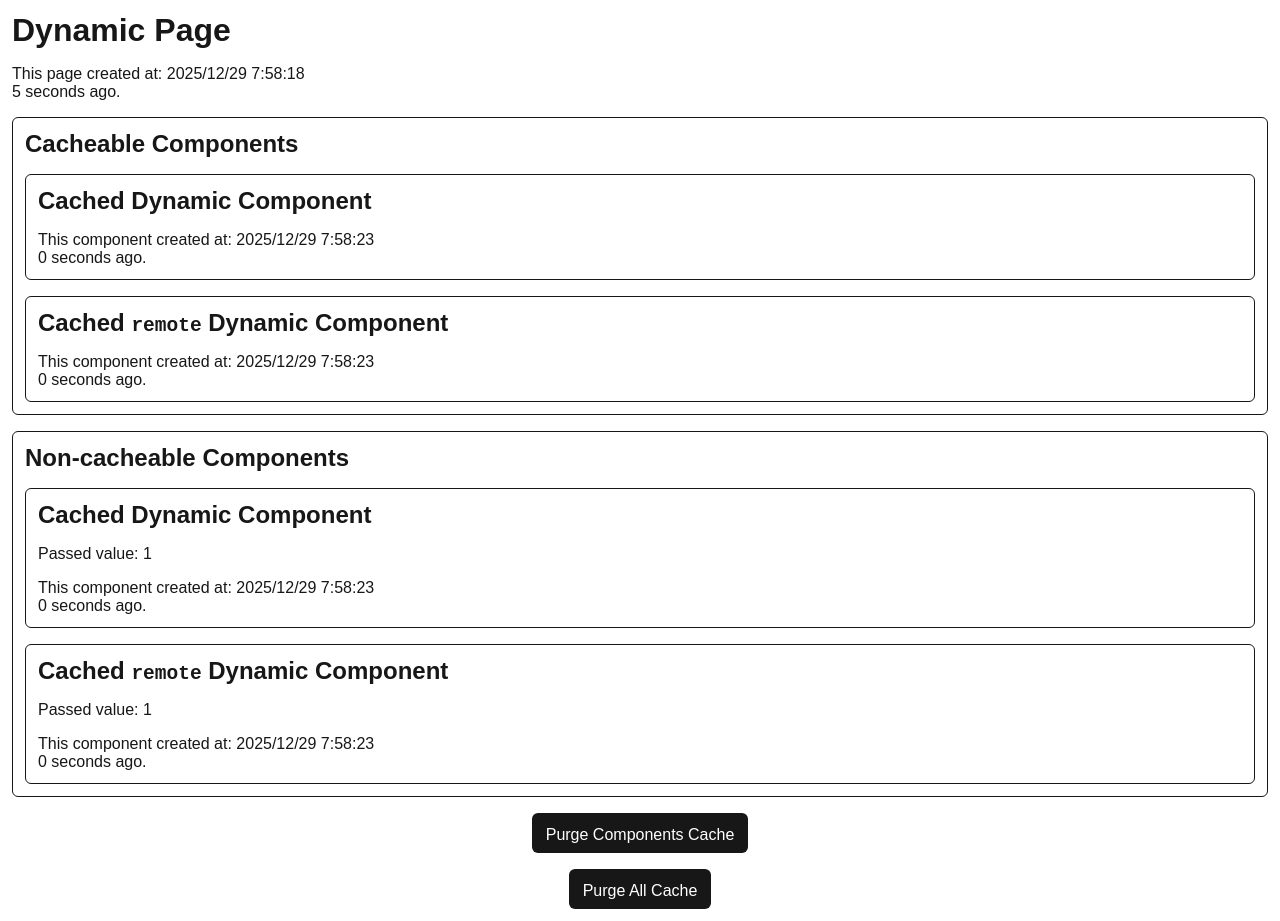
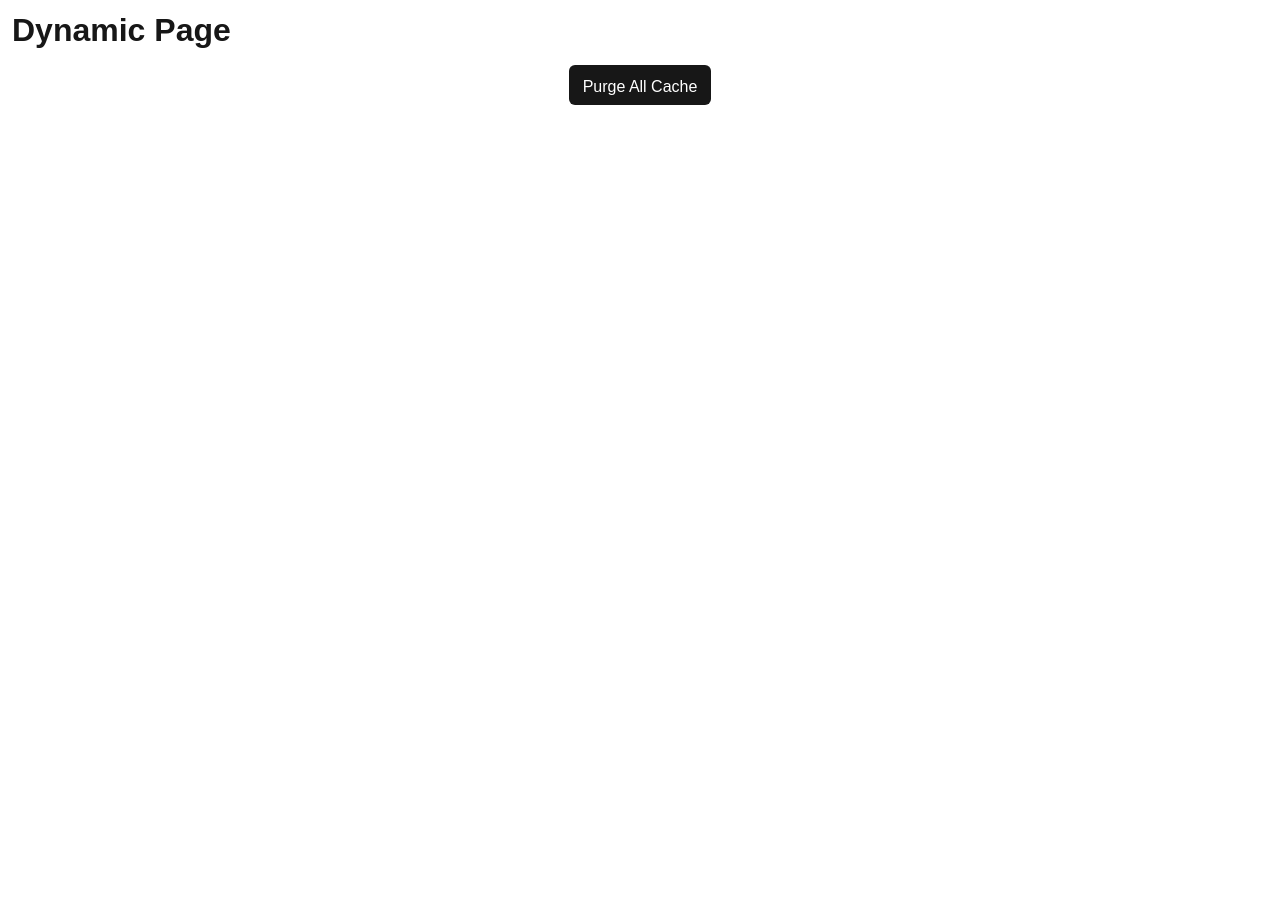
Before and after one commit to 108yen/cache-test, a Next.js app: page /dynamic/1 in a window 1280 px wide. After the commit the page ends 800 px from the top, so only its background shows below. Built offline with nearby package versions, Linux system fonts and the light colour scheme.

Commit message:
fix: modified `Date` constructor handling

```diff
--- a/src/app/dynamic/[slug]/page.tsx
+++ b/src/app/dynamic/[slug]/page.tsx
@@ -1,50 +1,63 @@
 import { Button } from "@/components/button"
 import { Cached, CachedRemote } from "@/components/cached"
 import { Card } from "@/components/card"
-import { CreatedAt } from "@/components/created-at"
+import { Duration } from "@/components/duration"
 import { LoadingCard } from "@/components/loading-card"
 import { PageLayout } from "@/components/page-layout"
 import { updateTag } from "next/cache"
 import { Suspense } from "react"
 
-export default async function Page({ params }: PageProps<"/dynamic/[slug]">) {
-  const { slug } = await params
-
+export default function Page() {
   return (
     <PageLayout>
       <h1>Dynamic Page</h1>
-      <Suspense>
-        <CreatedAt target="page" />
-      </Suspense>
-
-      <Card>
-        <h2>Cacheable Components</h2>
-
-        <Cached />
-
-        <CachedRemote />
-      </Card>
-
-      <Card>
-        <h2>Non-cacheable Components</h2>
-
-        <Suspense fallback={<LoadingCard />}>
-          <Cached value={slug} />
-        </Suspense>
-
-        <Suspense fallback={<LoadingCard />}>
-          <CachedRemote value={slug} />
-        </Suspense>
-      </Card>
-
-      <Button
-        onClick={async () => {
-          "use server"
-          updateTag("component")
-        }}
-      >
-        Purge Components Cache
-      </Button>
     </PageLayout>
   )
 }
+
+// export default async function Page({ params }: PageProps<"/dynamic/[slug]">) {
+//   const { slug } = await params
+//   const date = new Date()
+
+//   return (
+//     <PageLayout>
+//       <h1>Dynamic Page</h1>
+//       <Suspense fallback={<div>Loading...</div>}>
+//         <p>
+//           This page created at: {date.toLocaleString("ja-JP")}
+//           <br />
+//           <Duration date={date} />
+//         </p>
+//       </Suspense>
+
+//       <Card>
+//         <h2>Cacheable Components</h2>
+
+//         <Cached />
+
+//         <CachedRemote />
+//       </Card>
+
+//       <Card>
+//         <h2>Non-cacheable Components</h2>
+
+//         <Suspense fallback={<LoadingCard />}>
+//           <Cached value={slug} />
+//         </Suspense>
+
+//         <Suspense fallback={<LoadingCard />}>
+//           <CachedRemote value={slug} />
+//         </Suspense>
+//       </Card>
+
+//       <Button
+//         onClick={async () => {
+//           "use server"
+//           updateTag("component")
+//         }}
+//       >
+//         Purge Components Cache
+//       </Button>
+//     </PageLayout>
+//   )
+// }
--- a/src/components/cached.tsx
+++ b/src/components/cached.tsx
@@ -1,7 +1,7 @@
 import { wait } from "@/utils"
 import { Card } from "./card"
 import { cacheTag } from "next/cache"
-import { CreatedAt } from "./created-at"
+import { Duration } from "./duration"
 
 interface Props {
   value?: string
@@ -12,6 +12,7 @@ export async function Cached({ value }: Props) {
   cacheTag("cached-component", "component", "all")
 
   await wait(5)
+  const date = new Date()
 
   return (
     <Card>
@@ -19,7 +20,11 @@ export async function Cached({ value }: Props) {
 
       {value && <p>Passed value: {value}</p>}
 
-      <CreatedAt target="component" />
+      <p>
+        This component created at: {date.toLocaleString("ja-JP")}
+        <br />
+        <Duration date={date} />
+      </p>
     </Card>
   )
 }
@@ -29,6 +34,7 @@ export async function CachedRemote({ value }: Props) {
   cacheTag("cached-remote-component", "component", "all")
 
   await wait(5)
+  const date = new Date()
 
   return (
     <Card>
@@ -38,13 +44,18 @@ export async function CachedRemote({ value }: Props) {
 
       {value && <p>Passed value: {value}</p>}
 
-      <CreatedAt target="component" />
+      <p>
+        This component created at: {date.toLocaleString("ja-JP")}
+        <br />
+        <Duration date={date} />
+      </p>
     </Card>
   )
 }
 
 export async function Uncached({ value }: Props) {
   await wait(5)
+  const date = new Date()
 
   return (
     <Card>
@@ -52,7 +63,11 @@ export async function Uncached({ value }: Props) {
 
       {value && <p>Passed value: {value}</p>}
 
-      <CreatedAt target="component" />
+      <p>
+        This component created at: {date.toLocaleString("ja-JP")}
+        <br />
+        <Duration date={date} />
+      </p>
     </Card>
   )
 }
--- a/src/components/created-at.tsx
+++ /dev/null
@@ -1,18 +0,0 @@
-import "server-only"
-import { Duration } from "./duration"
-
-interface CreatedAtProps {
-  target?: string
-}
-
-export function CreatedAt({ target }: CreatedAtProps) {
-  const date = new Date()
-
-  return (
-    <p>
-      {`This ${target ?? "page"} created at: ${date.toLocaleString("ja-JP")}`}
-      <br />
-      <Duration date={date} />
-    </p>
-  )
-}
```
Also changed, not shown: src/app/static/cached/page.tsx (+7 -2 lines), src/app/static/uncached/page.tsx (+18 -2 lines).
